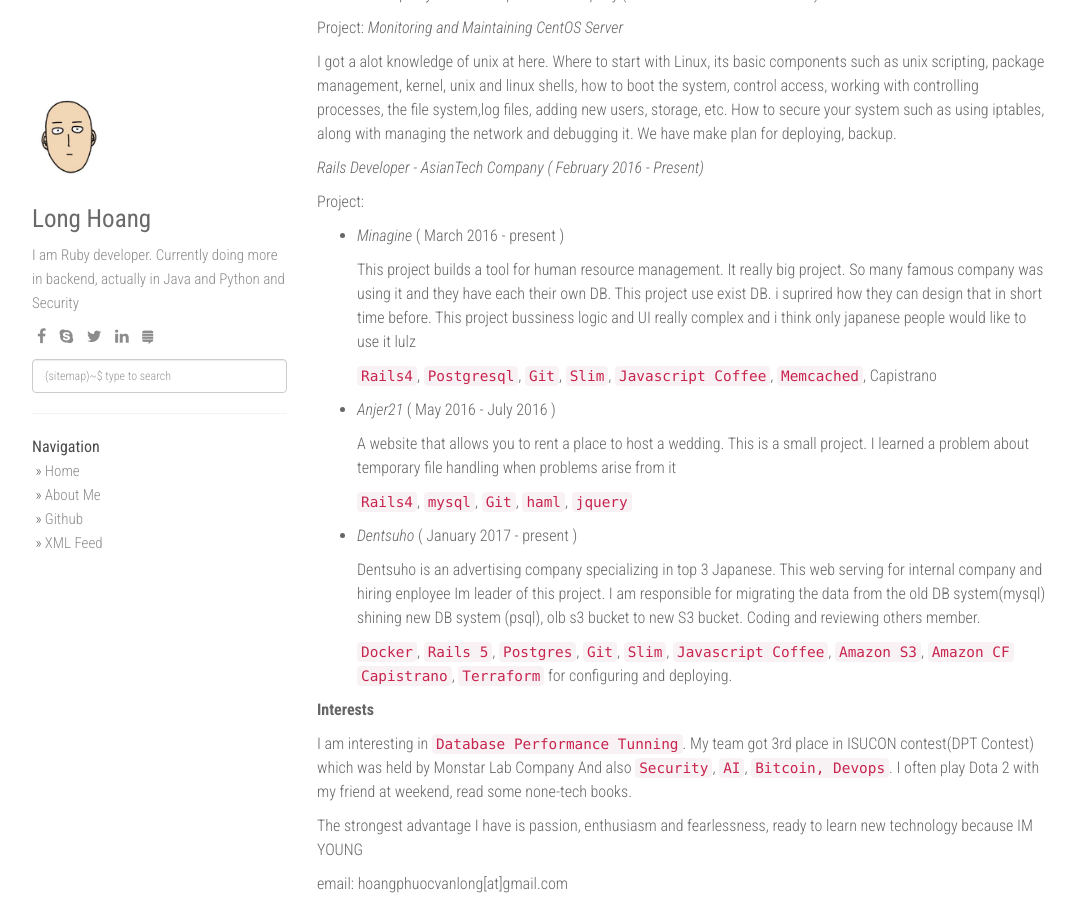
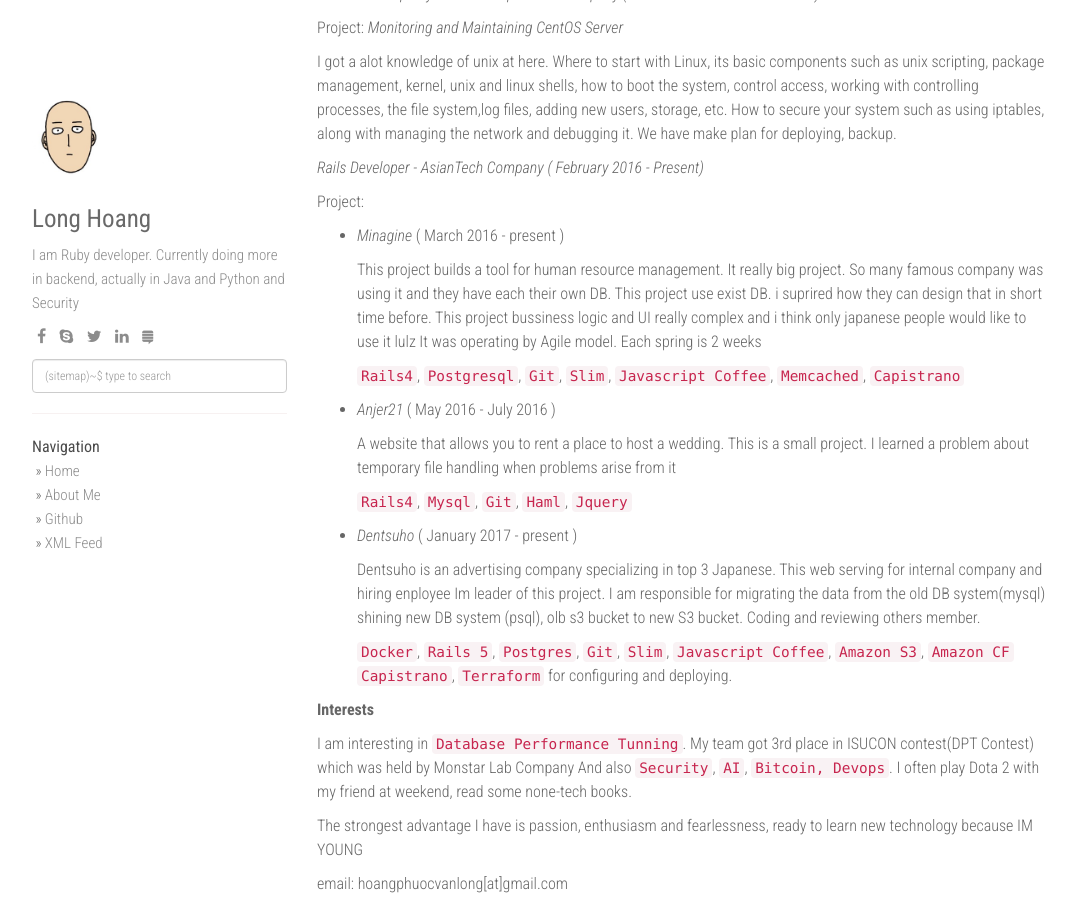
Before and after one commit to SFzxc/SFzxc.github.io, a Jekyll site: the page built from about.md, in a window 1280 px wide and 900 px high, scrolled down 452 px. Shown: the whole window, without its empty margins (53-1129 px from the left). Built offline with Jekyll 4.4.1, drawn with Linux system fonts in a browser that asks for light colours; nearby versions of some CDN libraries.

Commit message:
fix about

```diff
--- a/about.md
+++ b/about.md
@@ -47,15 +47,16 @@ Information Technology
     So many famous company was using it and they have each their own DB.
     This project use exist DB. i suprired how they can design that in short time before.
     This project bussiness logic and UI really complex and i think only japanese people would like to use it lulz
+    It was operating by Agile model. Each spring is 2 weeks
 
-    `Rails4`, `Postgresql`, `Git`, `Slim`, `Javascript Coffee`, `Memcached`, Capistrano
+    `Rails4`, `Postgresql`, `Git`, `Slim`, `Javascript Coffee`, `Memcached`, `Capistrano`
 
   - *Anjer21* ( May 2016 - July 2016 )
 
     A website that allows you to rent a place to host a wedding. This is a small project.
     I learned a problem about temporary file handling when problems arise from it
 
-    `Rails4`, `mysql`, `Git`, `haml`, `jquery`
+    `Rails4`, `Mysql`, `Git`, `Haml`, `Jquery`
 
   - *Dentsuho* ( January 2017 - present )
 
```
